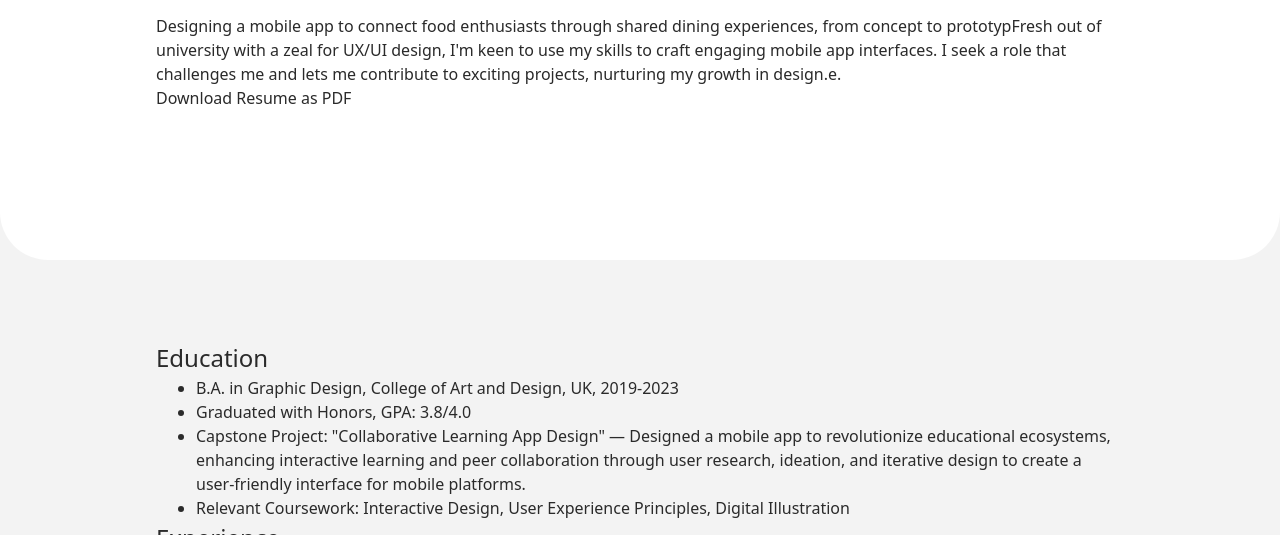
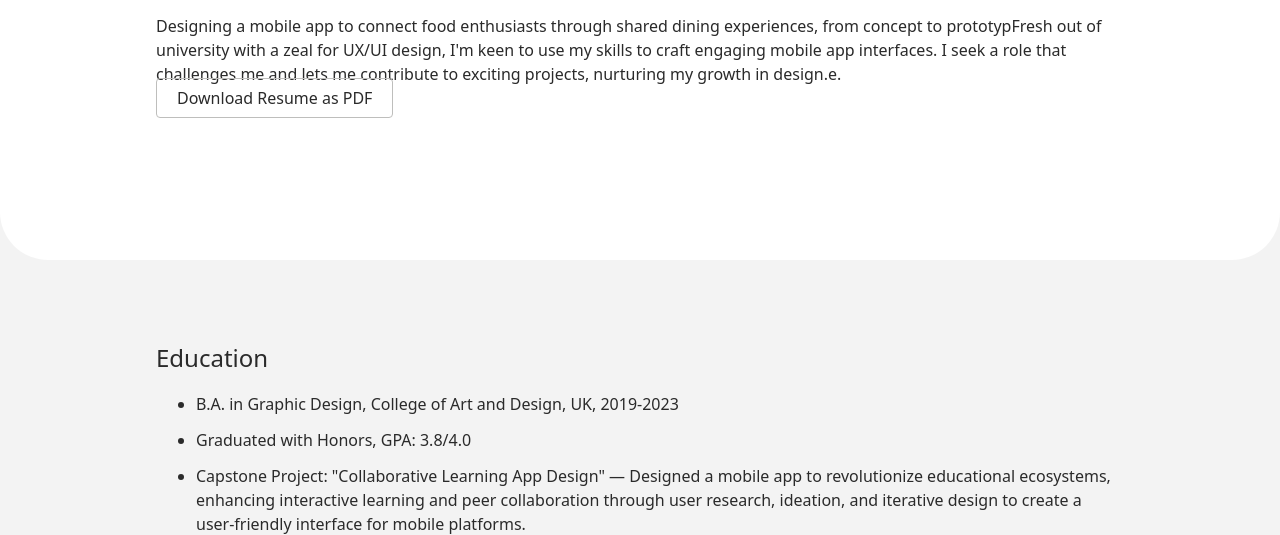
Before and after one commit to byaracho/portfolio-web, a plain HTML site: page resume.html in a window 1280 px wide. Shown: the part 417-952 px from the top of the page. Drawn offline with Linux system fonts and the light colour scheme.

Commit message:
add: resume.html css

```diff
--- a/resume.html
+++ b/resume.html
@@ -73,7 +73,7 @@
             <li>Excellent problem-solving skills and attention to detail.</li>
           </ul>
         </article>
-        <artile>
+        <article>
           <h3>Projects</h3>
           <ul>
             <li>Graduation Project: Collaborative Learning App DesignDesigned a mobile app to revolutionize educational
@@ -87,8 +87,8 @@
               culminating in a user-tested and refined app interface that promotes social connectivity and culinary
               exploration.</li>
           </ul>
-        </artile>
-        <artile>
+        </article>
+        <article>
           <h3>Personal Qualities</h3>
           <ul>
             <li>Creative and innovative thinker with a keen eye for aesthetics.</li>
@@ -96,15 +96,15 @@
             <li>Collaborative team player with a positive attitude.</li>
             <li>Passionate about staying current with technology and design trends.</li>
           </ul>
-        </artile>
-        <artile>
+        </article>
+        <article>
           <h3>Interests</h3>
           <ul>
             <li>Photography, particularly urban and nature landscapes.</li>
             <li>Staying abreast of the latest trends in technology and design.</li>
             <li>Reading, especially science fiction and design literature.</li>
           </ul>
-        </artile>
+        </article>
       </div>
     </section>
 
--- a/style.css
+++ b/style.css
@@ -418,7 +418,9 @@ section h2+article {
   border-radius: 0 0 3rem 3rem;
 }
 
-.project-detail p {
+.project-detail p,
+.resume-detail p,
+.resume-detail ul {
   padding-top: 1rem;
   padding-bottom: 1rem;
 }
@@ -495,5 +497,19 @@ section h2+article {
 }
 
 /* ----------------- resume.html ----------------- */
+.download-resume {
+  border: 1px solid var(--clr-light-dark-grey);
+  border-radius: 4px;
+  padding: 8px 20px;
+  margin-top: 4rem;
+}
+
+.resume-detail article {
+  padding-bottom: 2.5rem;
+}
+
+.resume-detail li {
+  padding-bottom: 0.75rem;
+}
 
 /* ----------------- about-me.html ----------------- */
```
